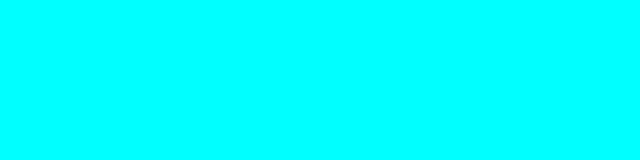
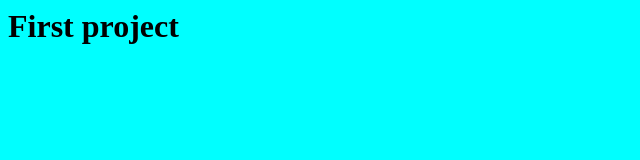
Before and after one commit to L0nik/first-project, a plain HTML site: page index.html in a window 1280 px wide. Shown: the whole page, without its empty margins (0-640 px from the left). Drawn offline with Linux system fonts and the light colour scheme.

Commit message:
добавил заголовок h1

```diff
--- a/index.html
+++ b/index.html
@@ -3,6 +3,6 @@
     <link rel="stylesheet" href="styles.css">
   </head>
   <body>
-
+    <h1>First project</h1>
   </body>
 </html>
```
